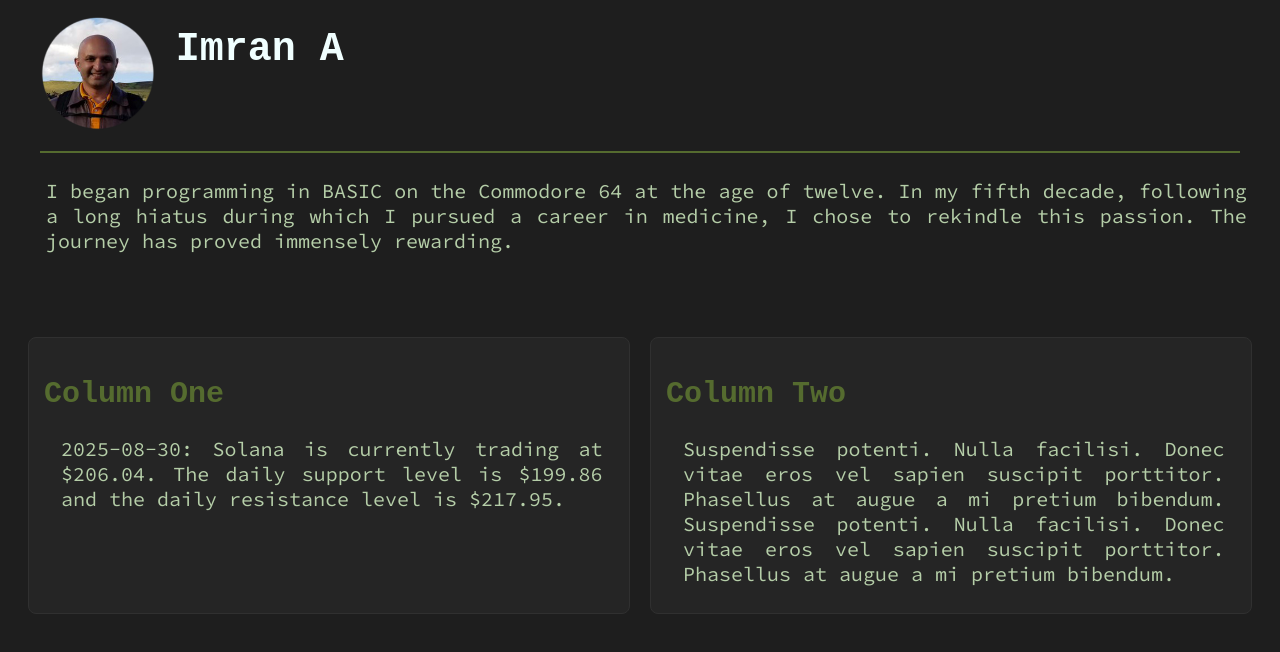
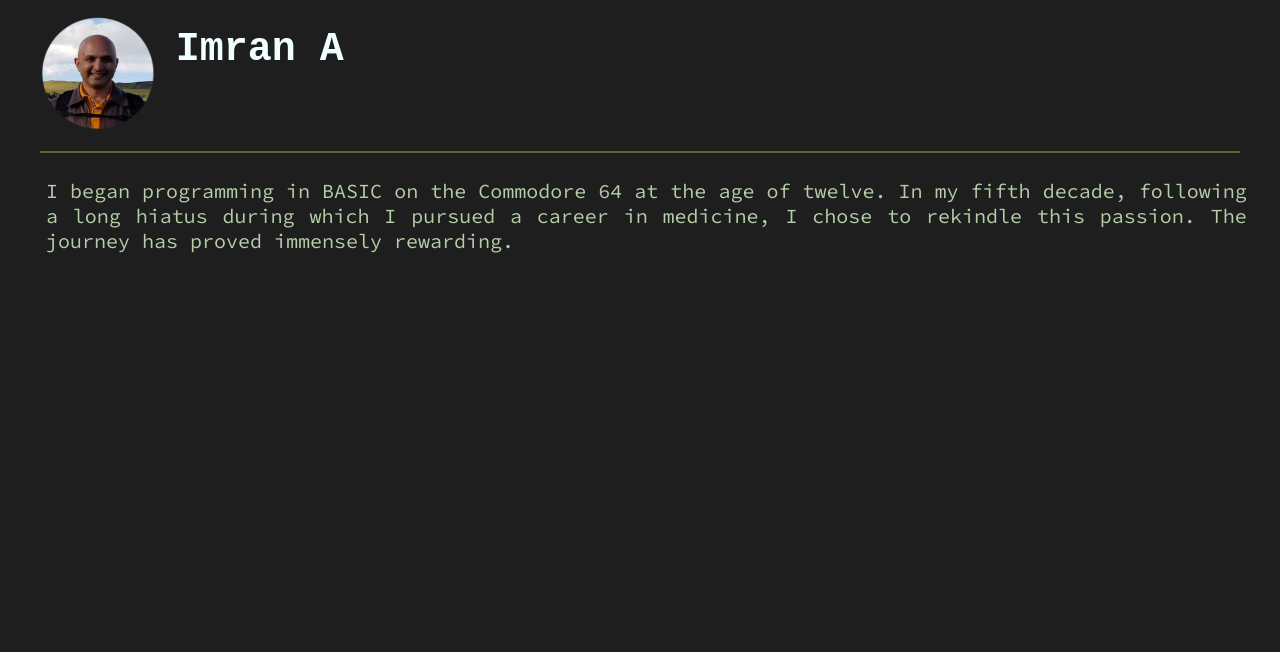
Before and after one commit to Imranazeb/MyPage, a plain HTML site: page index.html in a window 1280 px wide. Drawn offline with Linux system fonts and the light colour scheme.

Commit message:
Remove two-column section from index.html
Removed two-column layout with trading information and text.

```diff
--- a/index.html
+++ b/index.html
@@ -44,23 +44,5 @@
       </p>
       <br />
     </div>
-
-    <div class="two-columns">
-      <div class="column">
-        <h2>Column One</h2>
-        <p>
-          2025-08-30: Solana is currently trading at $206.04. The daily support level is $199.86 and the daily resistance level is $217.95.
-        </p>
-      </div>
-      <div class="column">
-        <h2>Column Two</h2>
-        <p>
-          Suspendisse potenti. Nulla facilisi. Donec vitae eros vel sapien
-          suscipit porttitor. Phasellus at augue a mi pretium bibendum.
-          Suspendisse potenti. Nulla facilisi. Donec vitae eros vel sapien
-          suscipit porttitor. Phasellus at augue a mi pretium bibendum.
-        </p>
-      </div>
-    </div>
   </body>
 </html>
```
